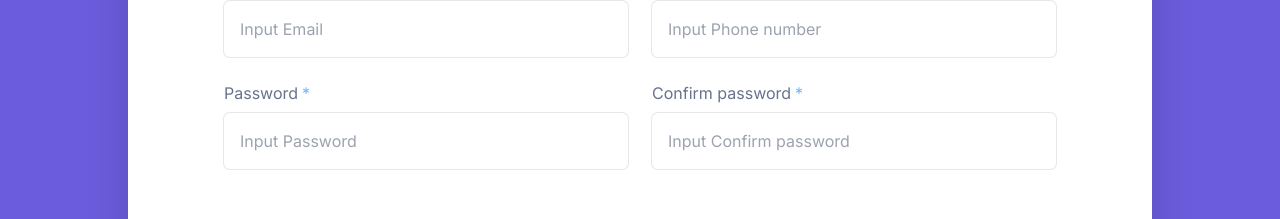
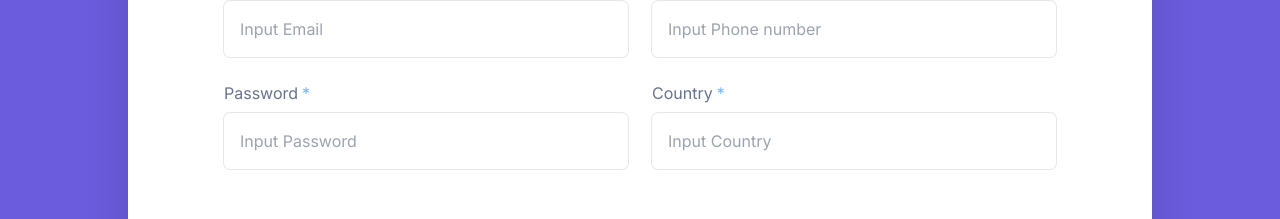
Before and after one commit to eldrige/Arrah-solutions-multi-step-form, a Next.js app: page / in a window 1280 px wide. Shown: the part 491-710 px from the top of the page. Built offline with nearby package versions, Linux system fonts and the light colour scheme.

Commit message:
fix: add country input

```diff
--- a/src/app/contexts/register-context.tsx
+++ b/src/app/contexts/register-context.tsx
@@ -14,6 +14,7 @@ interface RegisterContextType {
     city: string | undefined;
     zipCode: string | undefined;
     taxIdNumber: string | undefined;
+    country: string | undefined;
     dispatch: React.Dispatch<ACTIONTYPE>
 }
 
@@ -29,6 +30,7 @@ type ACTIONTYPE =
     | {type: "update_city"; payload: string}
     | {type: "update_zip_code"; payload: string}
     | {type: "update_tax_id_number"; payload: string}
+    | {type: "update_country"; payload: string}
     | {type: "clear"}
 
 
@@ -43,7 +45,8 @@ const initialValues = {
     streetAddress: "",
     city: "",
     zipCode: "",
-    taxIdNumber: ""
+    taxIdNumber: "",
+    country: ""
 };
 
 function registerReducer(state: typeof initialValues, action: ACTIONTYPE) {
@@ -114,6 +117,12 @@ function registerReducer(state: typeof initialValues, action: ACTIONTYPE) {
                 city: action.payload,
             };
         }
+        case 'update_country': {
+            return {
+                ...state,
+                country: action.payload,
+            };
+        }
         case 'clear': {
             return {
                 ...initialValues
--- a/src/app/page.tsx
+++ b/src/app/page.tsx
@@ -23,24 +23,26 @@ type FormData = {
   password: string,
   phoneNumber: string,
   confirmPassword: string
+  country: string
 };
 
 
 export default function Page() {
   const router = useRouter()
   const submitBtnRef = useRef<HTMLButtonElement>(null)
-  const {dispatch, firstName, lastName, phoneNumber, email, password} = useRegisterContexxt()
+  const {dispatch, firstName, lastName, phoneNumber, email, password, country} = useRegisterContexxt()
   const {register, handleSubmit, formState: {errors, isValid}} = useForm<FormData>({
     defaultValues: {
       firstName,
       lastName,
       phoneNumber,
       email,
-      password
+      password,
+      country
     }
   });
   const onSubmit = (data: FormData) => {
-    const {firstName, lastName, email, password, phoneNumber} = data
+    const {firstName, lastName, email, password, phoneNumber, country} = data
     dispatch({
       type: 'update_first_name',
       payload: firstName
@@ -60,6 +62,10 @@ export default function Page() {
     dispatch({
       type: 'update_phone_number',
       payload: phoneNumber
+    })
+    dispatch({
+      type: 'update_country',
+      payload: country
     })
     router.push('/business-info')
   }
@@ -129,11 +135,11 @@ export default function Page() {
             required
           />
           <CustomInput
-            registration={register("confirmPassword", {required: 'This is a required field'})}
-            placeholder="Input Confirm password"
-            error={errors.confirmPassword}
+            registration={register("country", {required: 'This is a required field'})}
+            placeholder="Input Country"
+            error={errors.country}
             classNames="w-1/2"
-            label="Confirm password"
+            label="Country"
             required
           />
           <button ref={submitBtnRef} type="submit" className='invisible' />
--- a/src/app/summary/page.tsx
+++ b/src/app/summary/page.tsx
@@ -15,7 +15,7 @@ const NavPill = () => (
 
 
 export default function Page() {
-    const {dispatch, brandName, brandType, streetAddress, city, zipCode, taxIdNumber, email, firstName, lastName, password, phoneNumber} = useRegisterContexxt()
+    const {brandName, brandType, streetAddress, city, zipCode, taxIdNumber, email, firstName, lastName, phoneNumber, country} = useRegisterContexxt()
 
     return (
         <main className="flex max-h-[80vh] flex-col items-center bg-white  rounded-2xl shadow-2xl">
@@ -62,7 +62,10 @@ export default function Page() {
                             <dt className="text-sm font-medium text-gray-900">Phone number</dt>
                             <dd className="mt-1 text-sm leading-6 text-gray-700 sm:col-span-2 sm:mt-0">{phoneNumber}</dd>
                         </div>
-
+                        <div className="px-4 py-6 sm:grid sm:grid-cols-3 sm:gap-4 sm:px-6">
+                            <dt className="text-sm font-medium text-gray-900">Country</dt>
+                            <dd className="mt-1 text-sm leading-6 text-gray-700 sm:col-span-2 sm:mt-0">{country}</dd>
+                        </div>
                     </dl>
                 </div>
                 <div className="px-4 py-6 sm:px-6">
```
